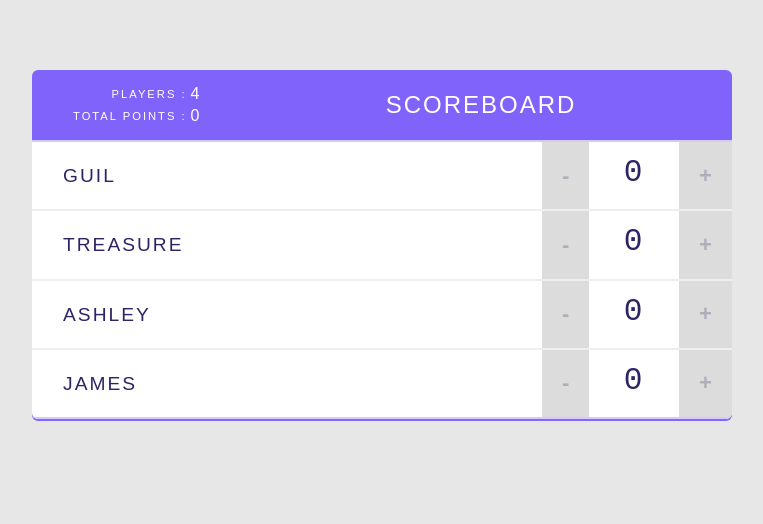
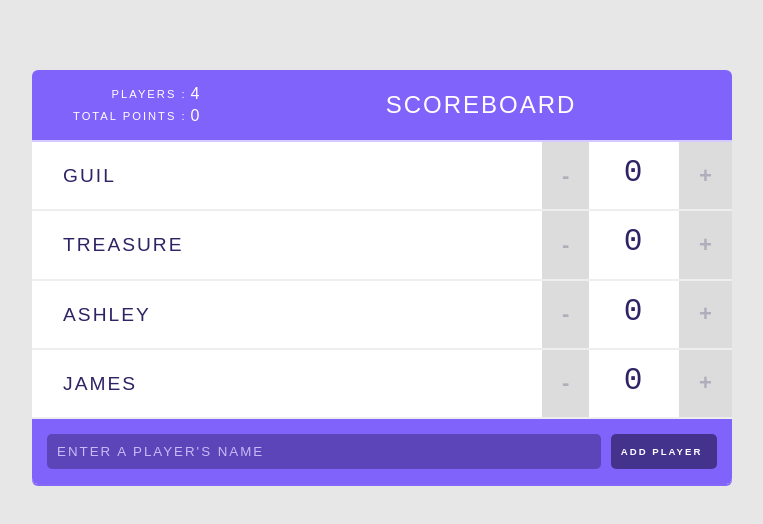
Before and after one commit to DelfinMong/React-Tutorials, a React (Create React App) app in the folder scoreboard/: page / in a window 1280 px wide. Shown: the top 524 px of the page, without its empty margins (258-1021 px from the left). Built offline with nearby package versions, Linux system fonts and the light colour scheme.

Commit message:
adding_state

```diff
--- /dev/null
+++ b/scoreboard/src/AddPlayerForm.js
@@ -0,0 +1,48 @@
+import React, { Component } from 'react';
+
+class AddPlayerForm extends Component {
+
+    state = {
+        value: ''
+    }
+
+    // e point to the target property that point to the input property
+
+    handleValueChange = ( e ) => {
+        this.setState( { value: e.target.value } );
+    }
+
+    render () {
+        console.log(this.state.value);
+        return (
+            <div>
+                <form>
+                    <input
+                       type = "text"
+                       value = { this.state.value }
+                       onChange = { this.handleValueChange }
+                       placeholder = "Enter a player's name "
+                    />
+                     <input
+                       type = "submit"
+                       value = "Add Player "
+                    />
+                </form>
+            </div>
+        )
+    }
+}
+
+export default AddPlayerForm;
+
+
+/*
+    Creating a controlled component
+
+1. Initialize state for the value of the input.
+
+2. Listen for changes on the input to detect when value is updated.
+
+3. Create an event handler that updates the value state.
+
+*/
--- a/scoreboard/src/App.js
+++ b/scoreboard/src/App.js
@@ -1,6 +1,7 @@
 import React, { Component } from 'react';
 import Header from './Header';
 import Player from './Player';
+import AddPlayerForm from './AddPlayerForm'
 
 
 
@@ -67,6 +68,9 @@ class App extends Component {
            removePlayer = { this.handleRemovePlayer }
         />
         )}
+
+        < AddPlayerForm />
+
       </div>
     );
   }
```
